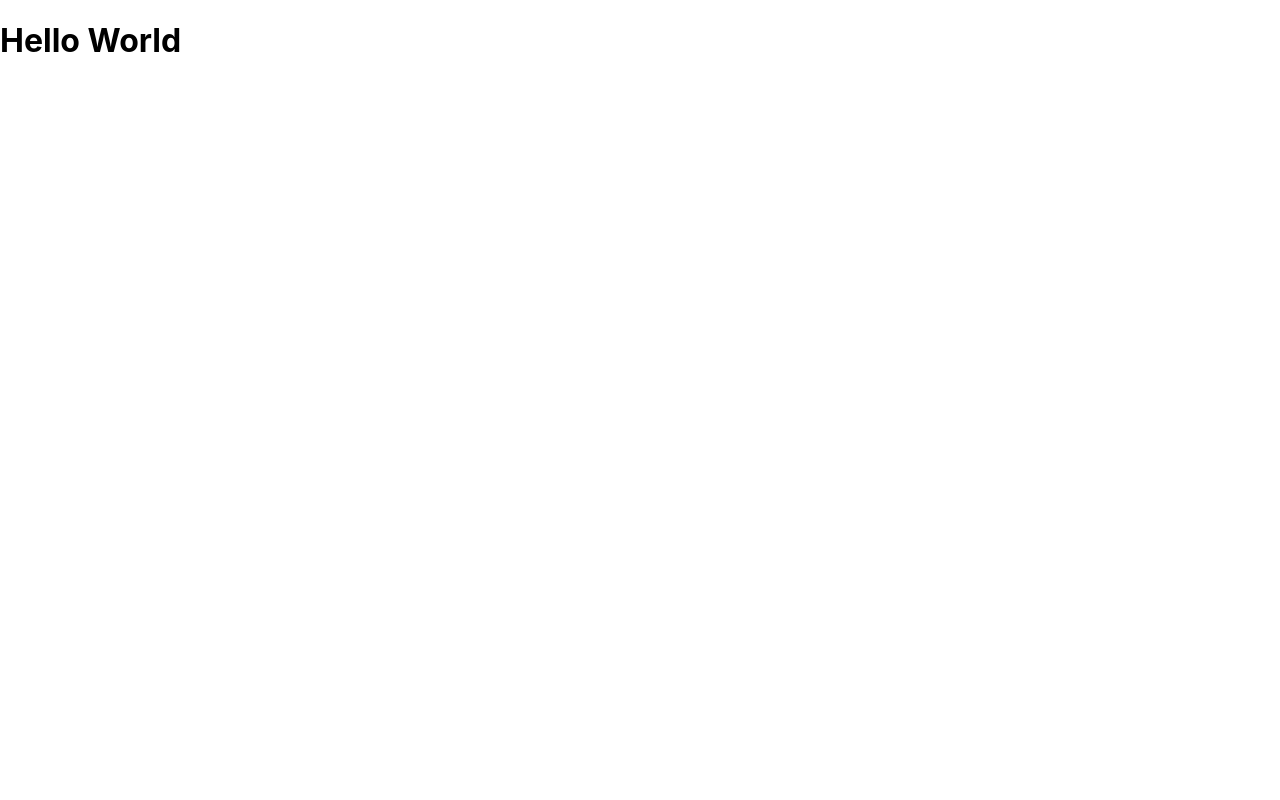
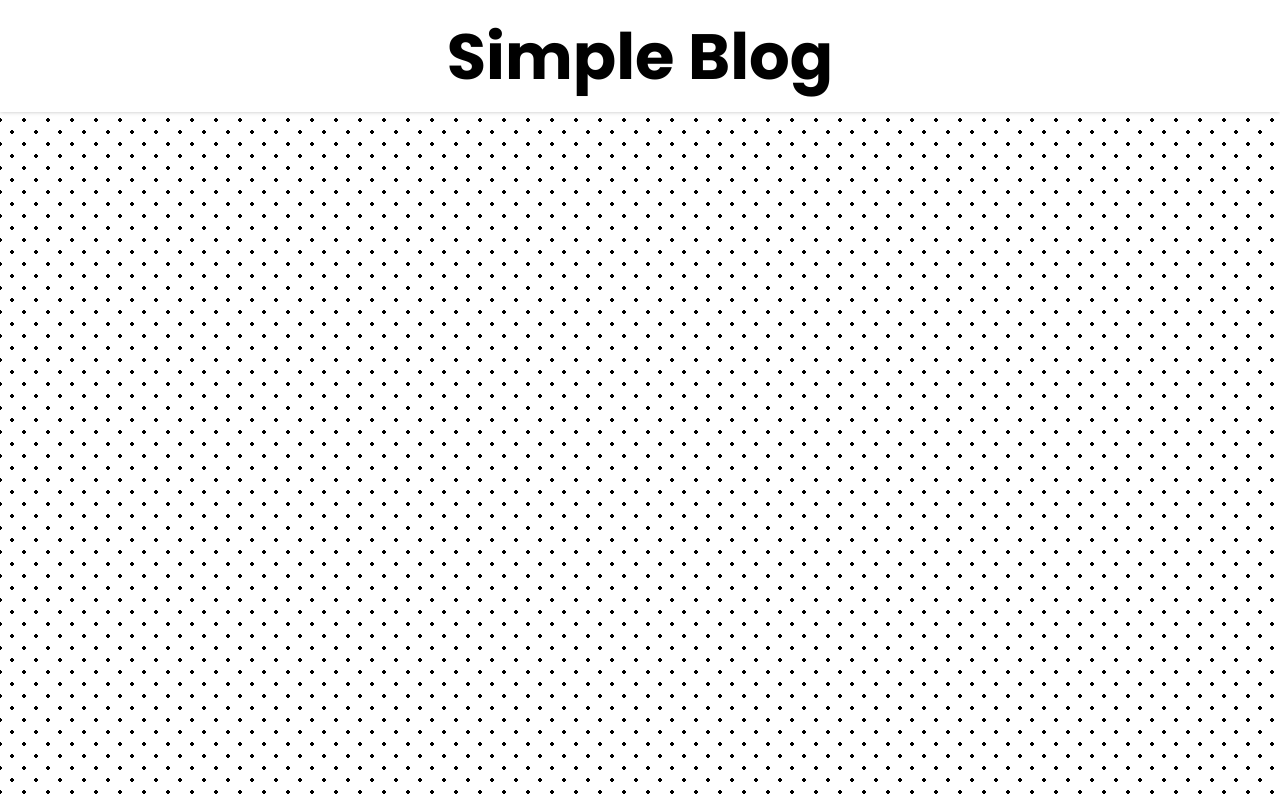
Before and after one commit to devkovmtl/blog-app-client, a React (Create React App) app: page / in a window 1280 px wide. Built offline with nearby package versions, Linux system fonts and the light colour scheme.

Commit message:
Header Component and style

```diff
--- a/src/App.js
+++ b/src/App.js
@@ -1,7 +1,9 @@
+import Header from './components/Header';
+
 function App() {
   return (
     <div>
-      <h1>Hello World</h1>
+      <Header />
     </div>
   );
 }
--- /dev/null
+++ b/src/components/Header.js
@@ -0,0 +1,7 @@
+const Header = () => (
+  <header>
+    <h1>Simple Blog</h1>
+  </header>
+);
+
+export default Header;
--- a/src/index.css
+++ b/src/index.css
@@ -1,13 +1,52 @@
+@import url('https://fonts.googleapis.com/css2?family=Poppins:wght@100;300;400;500;700&display=swap');
+
+* {
+  padding: 0;
+  margin: 0;
+  box-sizing: border-box;
+}
+
 body {
-  margin: 0;
+  height: 100%;
   font-family: -apple-system, BlinkMacSystemFont, 'Segoe UI', 'Roboto', 'Oxygen',
     'Ubuntu', 'Cantarell', 'Fira Sans', 'Droid Sans', 'Helvetica Neue',
     sans-serif;
   -webkit-font-smoothing: antialiased;
   -moz-osx-font-smoothing: grayscale;
+  background-image: radial-gradient(#000000 2px, transparent 2px),
+    radial-gradient(#000000 2px, transparent 2px);
+  background-size: 24px 24px;
+  background-position: 0 0, 12px 12px;
+  background-color: #ffffff;
+  font-family: 'Poppins', sans-serif;
 }
 
-code {
-  font-family: source-code-pro, Menlo, Monaco, Consolas, 'Courier New',
-    monospace;
+header {
+  position: fixed;
+  top: 0;
+  left: 0;
+  right: 0;
+  height: 112px;
+  background-color: #ffffff;
+  box-shadow: 0 0 4px rgba(0, 0, 0, 0.25);
+  z-index: 1;
+  height: 112px;
+  display: flex;
+  flex-direction: column;
+  justify-content: center;
+  align-items: center;
 }
+
+header h1 {
+  font-size: 64px;
+  font-weight: bold;
+}
+
+@media screen and (max-width: 480px) {
+  header {
+    height: 64px;
+  }
+  header h1 {
+    font-size: 32px;
+  }
+}
```
